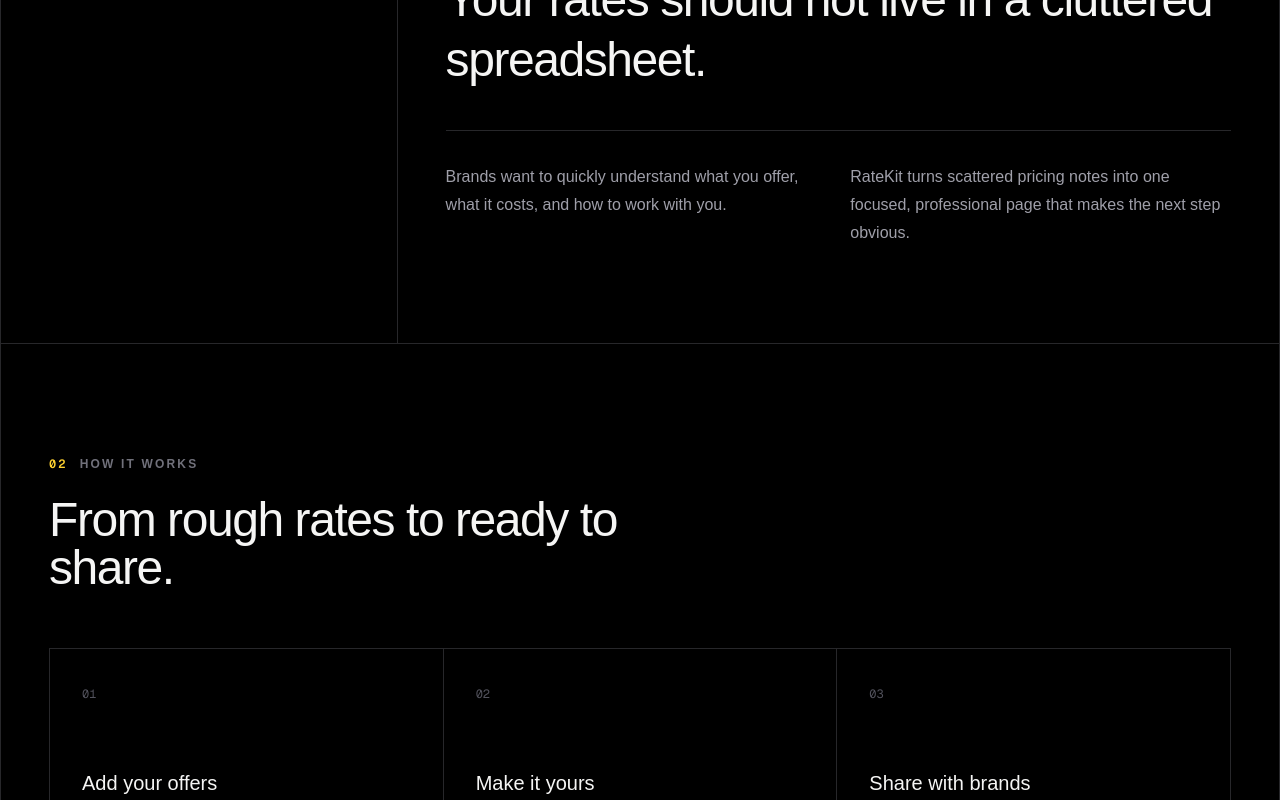
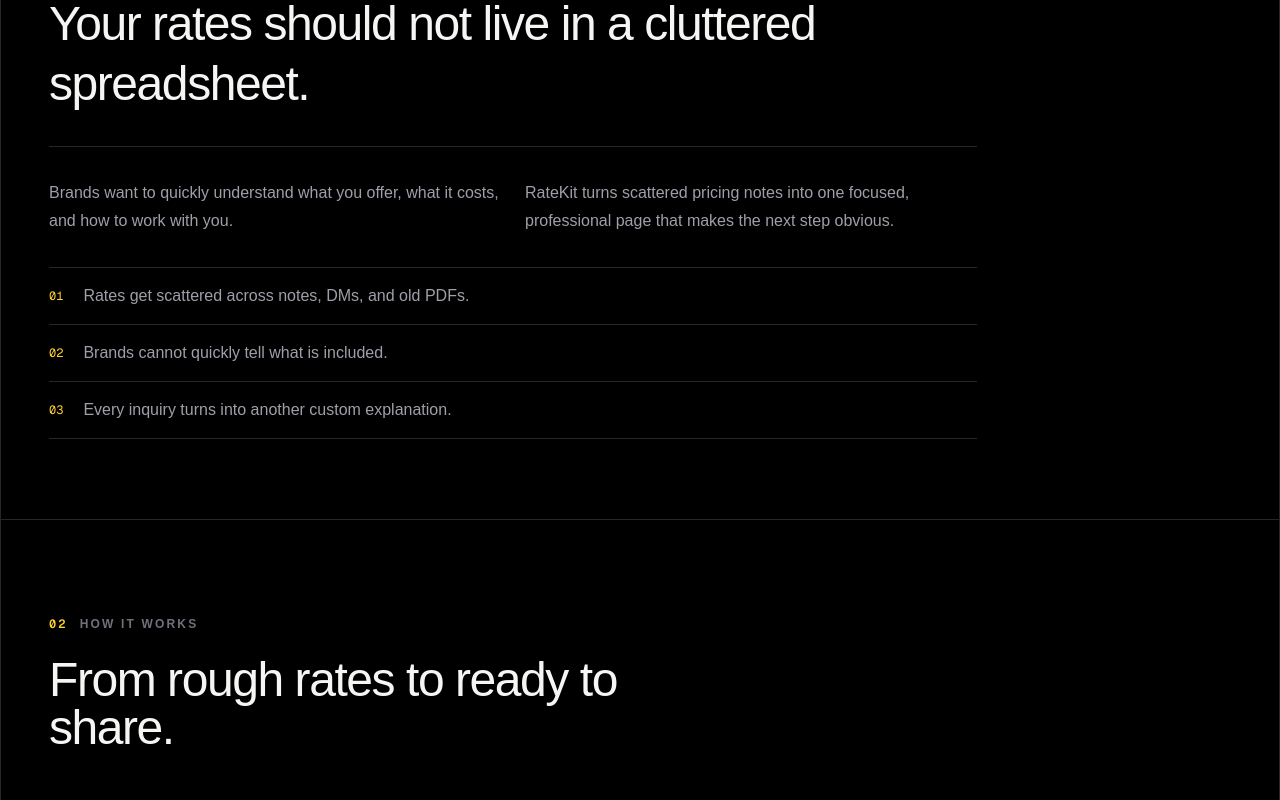
Before and after one commit to Hyeonseom726/RateKit, a Next.js app: page / in a window 1280 px wide. Shown: the part 1020-1820 px from the top of the page. Built offline with nearby package versions, Linux system fonts and the light colour scheme.

Commit message:
Fix 01. The Problem UX

```diff
--- a/src/app/page.tsx
+++ b/src/app/page.tsx
@@ -187,15 +187,13 @@
       </section>
 
       <section className="border-y border-zinc-800">
-        <div className="mx-auto grid w-full max-w-7xl border-x border-zinc-800 lg:grid-cols-[0.45fr_1fr]">
-          <div className="border-b border-zinc-800 px-5 py-12 sm:px-8 lg:border-b-0 lg:border-r lg:px-12">
+        <div className="mx-auto w-full max-w-7xl border-x border-zinc-800">
+          <div className="max-w-5xl px-5 py-14 sm:px-8 lg:px-12 lg:py-20">
             <SectionLabel number="01">The problem</SectionLabel>
-          </div>
-          <div className="px-5 py-16 sm:px-8 lg:px-12 lg:py-24">
-            <h2 className="max-w-3xl text-3xl font-medium leading-tight tracking-[-0.03em] text-stone-100 sm:text-5xl">
+            <h2 className="mt-6 max-w-3xl text-3xl font-medium leading-tight tracking-[-0.03em] text-stone-100 sm:text-5xl">
               Your rates should not live in a cluttered spreadsheet.
             </h2>
-            <div className="mt-10 grid gap-6 border-t border-zinc-800 pt-8 text-base leading-7 text-zinc-400 sm:grid-cols-2">
+            <div className="mt-8 grid gap-6 border-t border-zinc-800 pt-8 text-base leading-7 text-zinc-400 sm:grid-cols-2">
               <p>
                 Brands want to quickly understand what you offer, what it costs,
                 and how to work with you.
@@ -205,13 +203,31 @@
                 professional page that makes the next step obvious.
               </p>
             </div>
+
+            <div className="mt-8 border-t border-zinc-800">
+              {[
+                "Rates get scattered across notes, DMs, and old PDFs.",
+                "Brands cannot quickly tell what is included.",
+                "Every inquiry turns into another custom explanation.",
+              ].map((problem, index) => (
+                <div
+                  key={problem}
+                  className="flex items-center gap-5 border-b border-zinc-800 py-4 text-sm leading-6 text-zinc-400 sm:text-base"
+                >
+                  <span className="shrink-0 font-mono text-xs text-amber-300">
+                    0{index + 1}
+                  </span>
+                  <p>{problem}</p>
+                </div>
+              ))}
+            </div>
           </div>
         </div>
       </section>
 
       <section
         id="how-it-works"
-        className="mx-auto w-full max-w-7xl border-x border-zinc-800 px-5 py-20 sm:px-8 lg:px-12 lg:py-28"
+        className="mx-auto w-full max-w-7xl border-x border-zinc-800 px-5 py-16 sm:px-8 lg:px-12 lg:py-24"
       >
         <SectionLabel number="02">How it works</SectionLabel>
         <h2 className="mt-6 max-w-2xl text-3xl font-medium tracking-[-0.03em] text-stone-100 sm:text-5xl">
@@ -237,7 +253,7 @@
         </div>
       </section>
 
-      <section className="border-y border-zinc-800 bg-zinc-950">
+      <section className="border-y border-zinc-800 bg-black">
         <div className="mx-auto grid w-full max-w-7xl border-x border-zinc-800 lg:grid-cols-2">
           <div className="border-b border-zinc-800 px-5 py-20 sm:px-8 lg:border-b-0 lg:border-r lg:px-12 lg:py-28">
             <SectionLabel number="03">What you get</SectionLabel>
```
